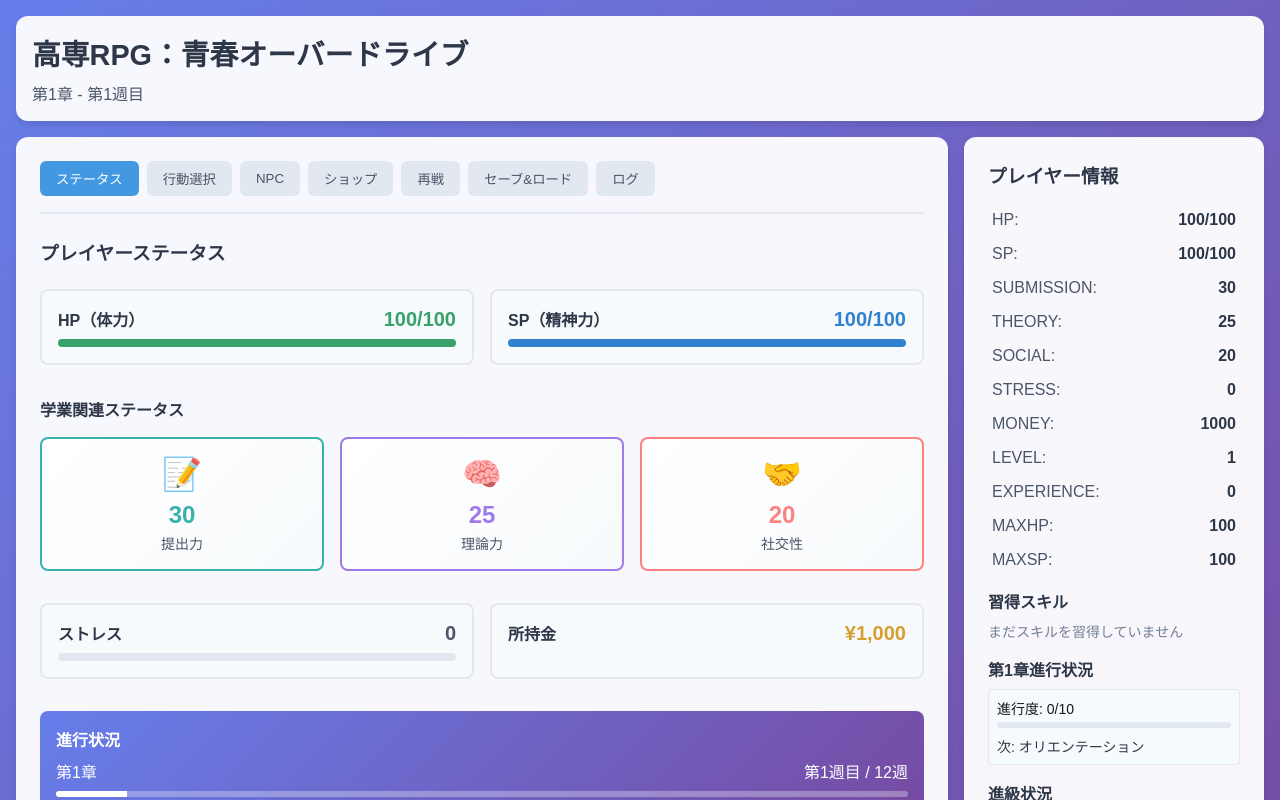
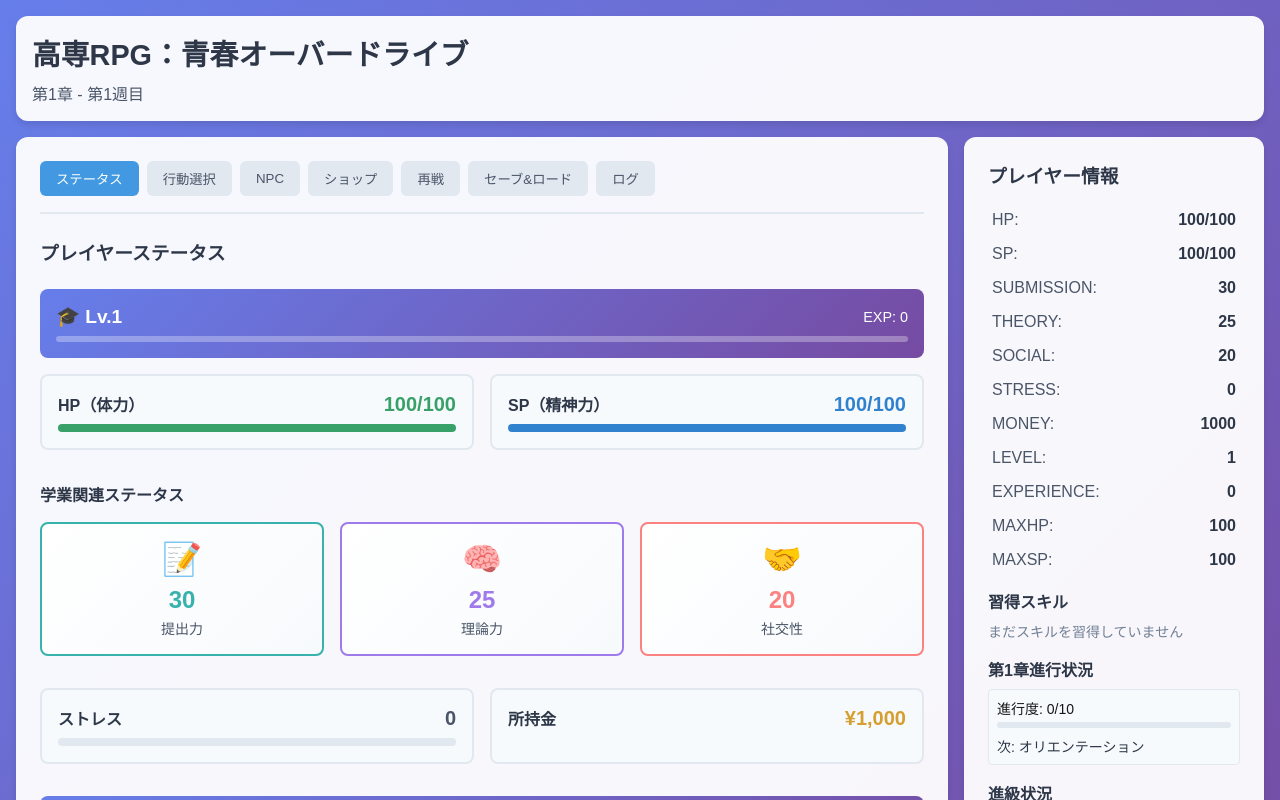
Before and after one commit to kano-kano-kanon/kosen-AOHARU, a Next.js app in the folder soft/: page / in a window 1280 px wide. Both pictures are taken after a click on the button "🎮 ゲームスタート". Shown: the top 800 px of the page. Built offline with nearby package versions, Linux system fonts and the light colour scheme.

Commit message:
表示の最適化

```diff
--- a/soft/src/game/components/GameUI.jsx
+++ b/soft/src/game/components/GameUI.jsx
@@ -43,6 +43,34 @@ export default function GameUI({ gameState }) {
     <div>
       <h3 style={{ marginBottom: '1.5rem', color: '#2d3748' }}>プレイヤーステータス</h3>
 
+      {/* レベルと経験値表示 */}
+      <div style={{
+        ...STYLES.statCard,
+        marginBottom: '1rem',
+        background: 'linear-gradient(135deg, #667eea 0%, #764ba2 100%)',
+        color: 'white',
+        border: 'none'
+      }}>
+        <div style={{ display: 'flex', justifyContent: 'space-between', alignItems: 'center', marginBottom: '0.5rem' }}>
+          <span style={{ fontSize: '1.2rem', fontWeight: 'bold' }}>🎓 Lv.{playerStats.level || 1}</span>
+          <span style={{ fontSize: '0.9rem' }}>EXP: {playerStats.experience || 0}</span>
+        </div>
+        <div style={{
+          width: '100%',
+          height: '6px',
+          background: 'rgba(255, 255, 255, 0.3)',
+          borderRadius: 3,
+          overflow: 'hidden'
+        }}>
+          <div style={{
+            width: `${((playerStats.experience || 0) / (gameState.getRequiredExpForNextLevel ? gameState.getRequiredExpForNextLevel() : 100)) * 100}%`,
+            height: '100%',
+            background: 'white',
+            transition: 'width 0.3s ease'
+          }} />
+        </div>
+      </div>
+
       {/* メインステータス */}
       <div style={{
         ...STYLES.gridTwo,
@@ -57,12 +85,12 @@ export default function GameUI({ gameState }) {
               fontWeight: 'bold',
               color: playerStats.hp > 70 ? '#38a169' : playerStats.hp > 30 ? '#d69e2e' : '#e53e3e'
             }}>
-              {playerStats.hp}/{playerStats.maxHP || 100}
+              {playerStats.hp}/{playerStats.maxHP}
             </span>
           </div>
           <div style={STYLES.progressBar}>
             <div style={{
-              width: `${(playerStats.hp / (playerStats.maxHP || 100)) * 100}%`,
+              width: `${(playerStats.hp / playerStats.maxHP) * 100}%`,
               height: '100%',
               background: playerStats.hp > 70 ? '#38a169' : playerStats.hp > 30 ? '#d69e2e' : '#e53e3e',
               transition: 'width 0.3s ease'
@@ -79,12 +107,12 @@ export default function GameUI({ gameState }) {
               fontWeight: 'bold',
               color: playerStats.sp > 70 ? '#3182ce' : playerStats.sp > 30 ? '#d69e2e' : '#e53e3e'
             }}>
-              {playerStats.sp}/{playerStats.maxSP || 100}
+              {playerStats.sp}/{playerStats.maxSP}
             </span>
           </div>
           <div style={STYLES.progressBar}>
             <div style={{
-              width: `${(playerStats.sp / (playerStats.maxSP || 100)) * 100}%`,
+              width: `${(playerStats.sp / playerStats.maxSP) * 100}%`,
               height: '100%',
               background: playerStats.sp > 70 ? '#3182ce' : playerStats.sp > 30 ? '#d69e2e' : '#e53e3e',
               transition: 'width 0.3s ease'
@@ -128,12 +156,36 @@ export default function GameUI({ gameState }) {
         </div>
       </div>
 
+      {/* 習得スキル表示 */}
+      {gameState.playerSkills && gameState.playerSkills.length > 0 && (
+        <div style={{ marginBottom: '2rem' }}>
+          <h4 style={{ marginBottom: '1rem', color: '#2d3748' }}>習得スキル</h4>
+          <div style={{
+            background: '#f0f8f8',
+            border: '2px solid #38b2ac',
+            borderRadius: 8,
+            padding: '1rem'
+          }}>
+            <div style={{ display: 'flex', flexWrap: 'wrap', gap: '0.5rem' }}>
+              {gameState.playerSkills.map((skill, index) => (
+                <span key={index} style={{
+                  background: '#38b2ac',
+                  color: 'white',
+                  padding: '0.25rem 0.75rem',
+                  borderRadius: 16,
+                  fontSize: '0.875rem',
+                  fontWeight: 'bold'
+                }}>
+                  ⭐ {skill}
+                </span>
+              ))}
+            </div>
+          </div>
+        </div>
+      )}
+
       {/* ストレス・所持金 */}
-      <div style={{
-        display: 'grid',
-        gridTemplateColumns: 'repeat(2, 1fr)',
-        gap: '1rem'
-      }}>
+      <div style={STYLES.gridTwo}>
         {/* ストレス */}
         <div style={{
           background: playerStats.stress > 60 ? '#fed7d7' : '#f7fafc',
@@ -151,14 +203,7 @@ export default function GameUI({ gameState }) {
               {playerStats.stress}
             </span>
           </div>
-          <div style={{
-            width: '100%',
-            height: '8px',
-            background: '#e2e8f0',
-            borderRadius: 4,
-            marginTop: '0.5rem',
-            overflow: 'hidden'
-          }}>
+          <div style={STYLES.progressBar}>
             <div style={{
               width: `${Math.min(playerStats.stress, 100)}%`,
               height: '100%',
@@ -179,12 +224,7 @@ export default function GameUI({ gameState }) {
         </div>
 
         {/* 所持金 */}
-        <div style={{
-          background: '#f7fafc',
-          border: '2px solid #e2e8f0',
-          borderRadius: 8,
-          padding: '1rem'
-        }}>
+        <div style={STYLES.statCard}>
           <div style={{ display: 'flex', justifyContent: 'space-between', alignItems: 'center' }}>
             <span style={{ fontWeight: 'bold', color: '#2d3748' }}>所持金</span>
             <span style={{
@@ -207,16 +247,16 @@ export default function GameUI({ gameState }) {
         padding: '1rem'
       }}>
         <h4 style={{ margin: '0 0 0.5rem 0' }}>進行状況</h4>
-        <div style={{ display: 'flex', justifyContent: 'space-between' }}>
-          <span>第{gameState.currentChapter}章</span>
-          <span>第{gameState.currentWeek}週目 / {gameState.totalWeeks}週</span>
+        <div style={{ display: 'flex', justifyContent: 'space-between', marginBottom: '0.5rem' }}>
+          <span>📚 第{gameState.currentChapter}章</span>
+          <span>📅 第{gameState.currentWeek}週目 / {gameState.totalWeeks}週</span>
         </div>
         <div style={{
           width: '100%',
           height: '6px',
           background: 'rgba(255, 255, 255, 0.3)',
           borderRadius: 3,
-          marginTop: '0.5rem',
+          marginBottom: '0.5rem',
           overflow: 'hidden'
         }}>
           <div style={{
@@ -226,6 +266,16 @@ export default function GameUI({ gameState }) {
             transition: 'width 0.3s ease'
           }} />
         </div>
+        {gameState.chapterEvents && (
+          <div style={{ fontSize: '0.875rem', opacity: 0.9 }}>
+            🎯 章進行: {gameState.chapterProgress || 0}/{gameState.chapterEvents.length || 0}
+            {gameState.getCurrentChapterEvent && gameState.getCurrentChapterEvent() && (
+              <span style={{ marginLeft: '1rem' }}>
+                次: {gameState.getCurrentChapterEvent().name}
+              </span>
+            )}
+          </div>
+        )}
       </div>
     </div>
   );
```
